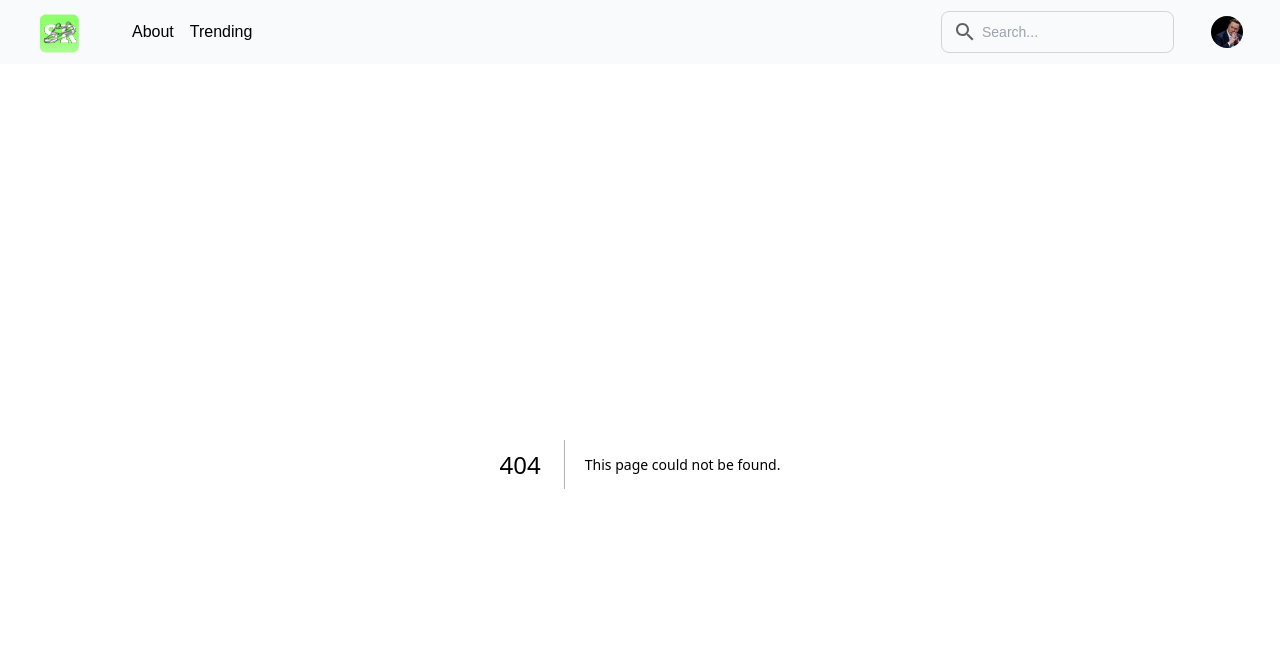
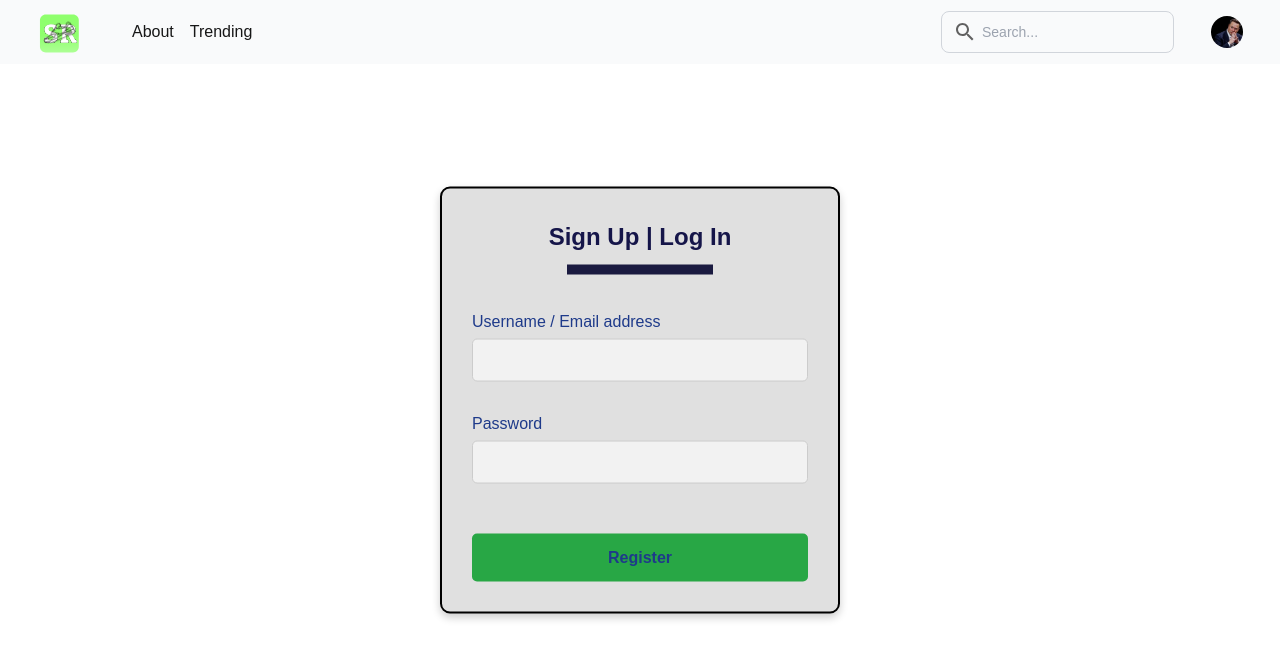
Before and after one commit to KhalidCEU/proyectoWeb1, a Next.js app: page /login in a window 1280 px wide. Before the commit this address had no page. Shown: the top 658 px of the page. Built offline with nearby package versions, Linux system fonts and the light colour scheme.

Commit message:
LoginPage completed

```diff
--- /dev/null
+++ b/src/app/login/login.css
@@ -0,0 +1,82 @@
+/* app/login/login.css */
+
+.login-container {
+    width: 400px;
+    height: auto;
+    margin: 0 auto;
+    padding: 30px;
+    border: 2px solid black;
+    display: flex;
+    flex-direction: column;
+    align-items: center;
+    justify-content: center;
+    border-radius: 10px;
+    background-color: #e0e0e0;
+    box-shadow: 0px 4px 8px rgba(0, 0, 0, 0.2);
+    position: absolute;
+    top: 50%;
+    left: 50%;
+    transform: translate(-50%, -50%);
+  }
+
+  .login-title {
+    font-size: 24px;
+    color: #151549;
+    text-align: center;
+    margin-bottom: 10px;
+    font-weight: 600;
+    position: relative;
+  }
+
+  .login-title::after {
+    content: '';
+    display: block;
+    width: 80%;
+    height: 10px;
+    background-color: #1a1a40;
+    margin: 10px auto 0 auto;
+    margin-bottom: 25px;
+  }
+
+  .login-form {
+    width: 100%;
+    display: flex;
+    flex-direction: column;
+    align-items: center;
+  }
+
+  .login-label {
+    width: 100%;
+    text-align: left;
+    margin-bottom: 5px;
+    color: #1e3a8a;
+  }
+
+  .login-input {
+    width: 100%;
+    padding: 10px;
+    margin-bottom: 30px;
+    border: 1px solid #ccc;
+    border-radius: 5px;
+    font-size: 14px;
+    color: #333;
+    background-color: #f2f2f2;
+  }
+
+  .login-button {
+    width: 100%;
+    padding: 12px;
+    background-color: #28a745;
+    color: #1e3a8a;
+    border: none;
+    border-radius: 5px;
+    cursor: pointer;
+    font-size: 16px;
+    font-weight: bold;
+    transition: background-color 0.3s;
+    margin-top: 20px;
+  }
+
+  .login-button:hover {
+    background-color: #007BFF;
+  }
--- /dev/null
+++ b/src/app/login/page.tsx
@@ -0,0 +1,55 @@
+"use client";
+
+import React, { useEffect } from 'react';
+import './login.css';
+
+const LoginPage = () => {
+  useEffect(() => {
+    //animacion para el botón
+    const button = document.querySelector('.login-button');
+    if (button) {
+      button.addEventListener('mouseover', () => {
+        button.style.transform = 'scale(1.1)';
+        button.style.transition = 'transform 0.2s';
+      });
+
+      button.addEventListener('mouseout', () => {
+        button.style.transform = 'scale(1)';
+      });
+    }
+
+    // Animación para los campos
+    const inputs = document.querySelectorAll('.login-input');
+    inputs.forEach(input => {
+      input.addEventListener('focus', () => {
+        input.style.boxShadow = '0 0 15px rgba(0, 123, 255, 0.7)'; // Sombra más intensa
+        input.style.transition = 'box-shadow 0.3s';
+      });
+
+      input.addEventListener('blur', () => {
+        input.style.boxShadow = 'none';
+      });
+    });
+  }, []);
+
+  return (
+    <div className="login-container">
+      <h2 className="login-title">Sign Up | Log In</h2>
+      <form className="login-form">
+        <label htmlFor="username" className="login-label">
+          Username / Email address
+        </label>
+        <input type="text" id="username" className="login-input" />
+
+        <label htmlFor="password" className="login-label">
+          Password
+        </label>
+        <input type="password" id="password" className="login-input" />
+
+        <button type="submit" className="login-button">Register</button>
+      </form>
+    </div>
+  );
+};
+
+export default LoginPage;
```
